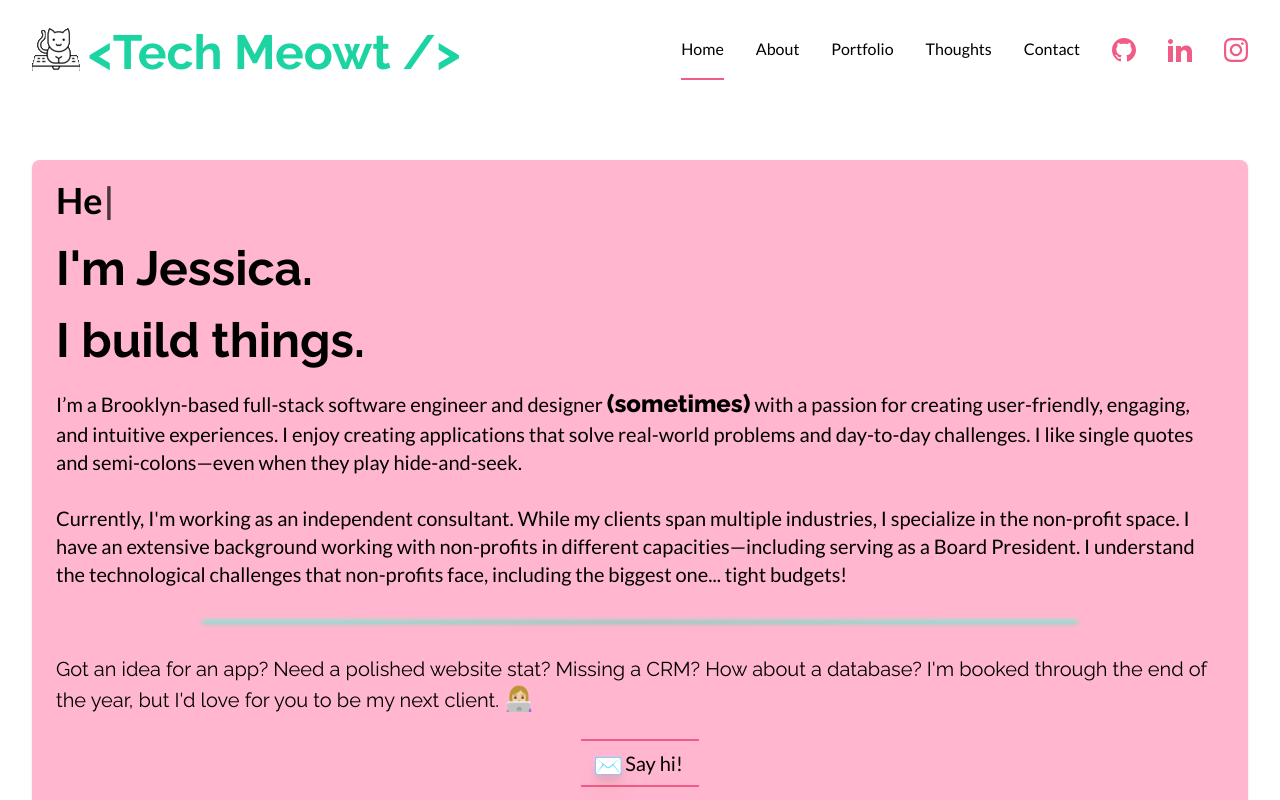
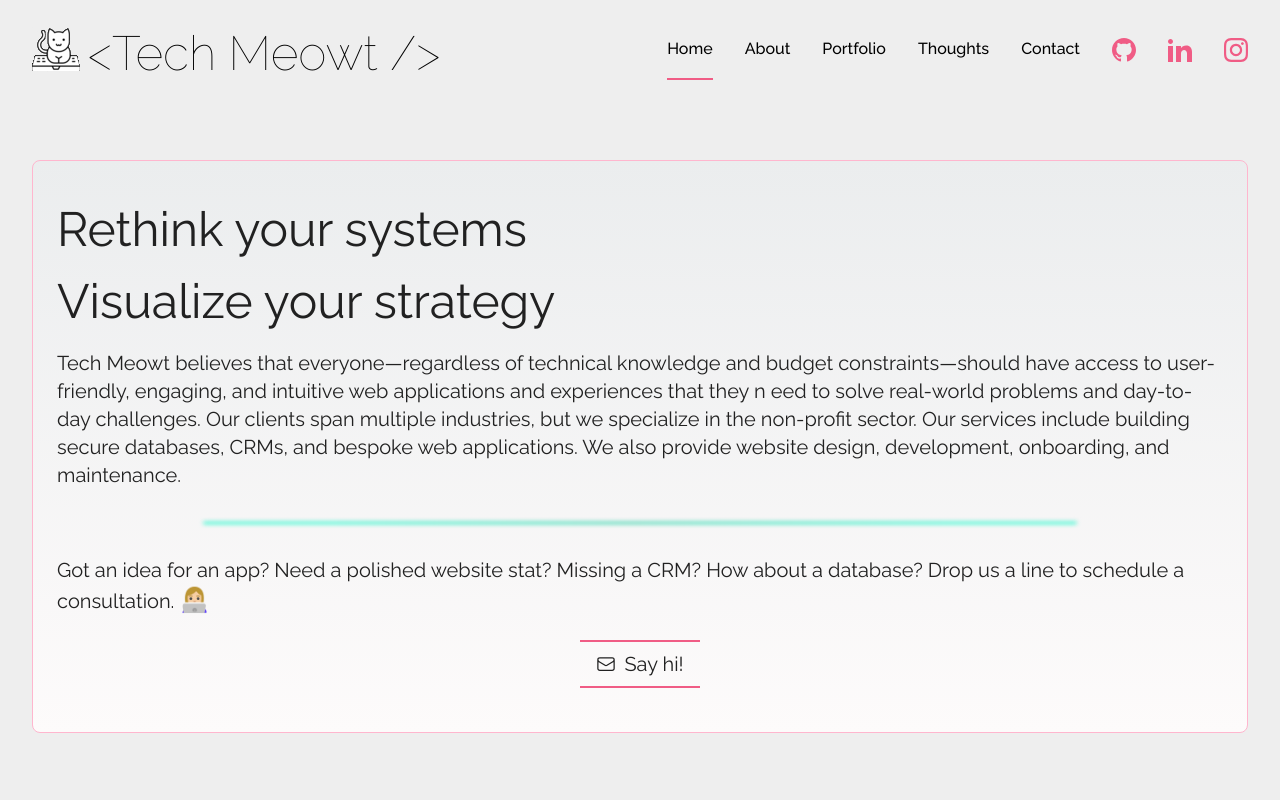
Before and after one commit to jessicagallagher/iamjessg, a Next.js app: page / in a window 1280 px wide. Shown: the top 800 px of the page. Built offline with nearby package versions, Linux system fonts and the light colour scheme.

Commit message:
change landing page to represent tech meowt

```diff
--- a/components/About.jsx
+++ b/components/About.jsx
@@ -32,7 +32,7 @@ export default function About() {
         <div className='flex w-full justify-start items-center py-3'>
           <div className='border rounded-xl shadow rounded w-full p-3 mt-3'>
             <h1 className='text-2xl font-bold'>About</h1>
-            <div className='font-raleway text-lg py-4'>
+            <div className=' text-lg py-4'>
               <p>
                 Originally from South Louisiana, I have a B.S. in marketing from
                 LSU (Geaux Tigers!). Prior to software engineering, I worked as
@@ -52,15 +52,15 @@ export default function About() {
               </p>
             </div>
             <h1 className='text-2xl font-bold'>Interests + Hobbies</h1>
-            <div className='font-raleway text-lg py-4'>
-              <ul className='grid grid-cols-1 sm:grid-cols-2 gap-y-6 font-semibold font-lato'>
+            <div className=' text-lg py-4'>
+              <ul className='grid grid-cols-1 sm:grid-cols-2 gap-y-6 font-semibold '>
                 <Running />
                 <Reading />
                 <Coding />
                 <Cats />
               </ul>
             </div>
-            <div className='font-raleway text-base font-semibold text-pinkDefault py-4'>
+            <div className=' text-base font-semibold text-pinkDefault py-4'>
               <p>*Did I mention that I'm a runner?</p>
               <p>
                 *Did I mention that I'm probably Next.js' and Tailwind's biggest
--- a/components/Cats.jsx
+++ b/components/Cats.jsx
@@ -32,15 +32,15 @@ export default function Cats() {
   ];
 
   return (
-    <dt className='font-semibold font-lato'>
+    <dt className='font-semibold '>
       My Two Cats
-      <div className='font-raleway font-normal py-2'>
+      <div className=' font-normal py-2'>
         Meet Wiz Khatlifa and Max Just Max
       </div>
       {books.map((book) => (
         <li
           key={book.id}
-          className='font-raleway hover:text-pinkDefault list-none list-outside even:text-greenDefault odd:text-pinkDefault font-semibold'
+          className=' hover:text-pinkDefault list-none list-outside even:text-greenDefault odd:text-pinkDefault font-semibold'
         >
           <a href={book.bookHref} target='blank' className='italic'>
             {book.bookName}{' '}
--- a/components/CurrentProjects.jsx
+++ b/components/CurrentProjects.jsx
@@ -42,13 +42,13 @@ export default function CurrentProjects() {
   getDb();
 
   return (
-    <dt className='font-semibold font-lato'>
+    <dt className='font-semibold '>
       Current Projects
-      <div className='font-raleway font-normal py-2'>What I'm Working On:</div>
+      <div className=' font-normal py-2'>What I'm Working On:</div>
       {projects.map((project) => (
         <li
           key={project.id}
-          className='font-raleway list-none list-outside even:text-greenDefault odd:text-pinkDefault font-semibold'
+          className=' list-none list-outside even:text-greenDefault odd:text-pinkDefault font-semibold'
         >
           <a href={project.projectRepoUrl} target='blank'>
             {project.projectName}
--- a/components/Footer.jsx
+++ b/components/Footer.jsx
@@ -49,7 +49,7 @@ export default function Footer() {
   }, []);
 
   return (
-    <footer className='bg-white'>
+    <footer className='bg-lightGrey'>
       <div className='max-w-full mx-auto py-12 px-4 overflow-hidden sm:px-6 lg:px-8'>
         <nav
           className='-mx-5 -my-2 flex flex-wrap justify-center'
@@ -58,7 +58,7 @@ export default function Footer() {
           {navigation.main.map((item) => (
             <div key={item.name} className='px-5 py-2'>
               <Link href={item.href}>
-                <a className='font-lato text-black-900 hover:text-greenDefault'>
+                <a className=' text-softBlack-900 hover:text-greenDefault'>
                   {item.name}
                 </a>
               </Link>
@@ -71,7 +71,7 @@ export default function Footer() {
               <a
                 target='_blank'
                 rel='noopener'
-                className='font-lato text-black-900 hover:text-greenDefault'
+                className=' text-softBlack-900 hover:text-greenDefault'
               >
                 <span className='sr-only'>{item.name}</span>
                 <item.icon className='h-6 w-6' aria-hidden='true' />
@@ -79,8 +79,8 @@ export default function Footer() {
             </Link>
           ))}
         </div>
-        <p className='mt-8 text-center font-lato text-black-900'>
-          &copy; {date} Tech Meowt. All rights reserved.
+        <p className='mt-8 text-center  text-softBlack-900'>
+          &copy; {date} Tech Meowt, LLC. All rights reserved.
         </p>
       </div>
     </footer>
--- a/components/HomePage.jsx
+++ b/components/HomePage.jsx
@@ -1,27 +1,34 @@
-import Typewriter from 'typewriter-effect';
+import { EnvelopeIcon } from '@heroicons/react/24/outline'
 
 export default function HomePage() {
+
   return (
     <div className='max-w-full mx-auto px-4 sm:px-6 lg:px-8 mt-4'>
-      <div className='bg-pinkLight overflow-hidden shadow rounded-lg mt-10 lg:mt-20 z-20'>
+      <div className='overflow-hidden border border-pinkLight rounded-lg mt-10 lg:mt-20 z-20 mb-6 shadow-pinkDefault grey-gradient'>
         <div className='px-6 py-5'>
-          <h1 className='font-bold text-black text-2xl sm:text-3xl lg:text-4xl'>
-            <Typewriter
-              options={{
-                strings: ['Hello, world!'],
-                autoStart: true,
-                loop: true,
-              }}
-            />
+          <h1 className='text-softBlack text-4xl sm:text-5xl mt-3 sm:mt-6'>
+
+Rethink your systems
           </h1>
-          <div className='font-raleway font-bold text-black text-4xl sm:text-5xl mt-3 sm:mt-6'>
-            <h1>I'm Jessica.</h1>
-            <h1 className='mt-3 sm:mt-6'>I build things.</h1>
-          </div>
-          <div className='text-black text-md sm:text-lg lg:text-xl mt-3 sm:mt-6'>
+          <h1 className='text-softBlack text-4xl sm:text-5xl mt-3 sm:mt-6'>
+              Visualize your strategy
+
+          </h1>
+          <div className='text-softBlack text-md sm:text-lg lg:text-xl mt-3 sm:mt-6'>
             <p>
-              I’m a Brooklyn-based full-stack software engineer and designer{' '}
-              <span className='font-raleway text-xl lg:text-2xl font-extrabold'>
+              Tech Meowt believes that everyone—regardless of technical
+              knowledge and budget constraints—should have access to
+              user-friendly, engaging, and intuitive web applications and
+              experiences that they n eed to solve real-world problems and
+              day-to-day challenges. Our clients span multiple industries, but
+              we specialize in the non-profit sector. Our services include
+              building secure databases, CRMs, and bespoke web applications. We
+              also provide website design, development, onboarding, and
+              maintenance.
+            </p>
+            {/* <p>
+              I'm a Brooklyn-based full-stack software engineer and designer{' '}
+              <span className=' text-xl lg:text-2xl font-extrabold'>
                 (sometimes)
               </span>{' '}
               with a passion for creating user-friendly, engaging, and intuitive
@@ -37,12 +44,12 @@ export default function HomePage() {
               different capacities—including serving as a Board President. I
               understand the technological challenges that non-profits face,
               including the biggest one... tight budgets!
-            </p>
+            </p> */}
             <hr className='my-3 sm:my-6 lg:my-8 mx-auto' />
-            <p className='font-raleway'>
+            <p>
               Got an idea for an app? Need a polished website stat? Missing a
-              CRM? How about a database? I'm booked through the end of the year,
-              but I'd love for you to be my next client.{' '}
+              CRM? How about a database? Drop us a line to schedule a
+              consultation.{' '}
               <span className='text-xl sm:text-2xl filter brightness-110'>
                 👩🏼‍💻
               </span>
@@ -50,12 +57,12 @@ export default function HomePage() {
             <div className='text-center text-md mb-2 sm:mb-4 lg:mb-6 mt-4 sm:mt-6'>
               <button
                 type='button'
-                className='inline-flex items-center px-4 py-2 text-black bg-transparent border-t-2 border-b-2 border-pinkDefault hover:border-greenDefault hover:tracking-extraWide'
+                className='inline-flex items-center px-4 py-2 text-softBlack bg-transparent border-t-2 border-b-2 border-pinkDefault hover:border-greenDefault hover:tracking-extraWide'
               >
-                <div className='-ml-1 mr-3 -mt-1 sm:-mt-2 h-5 w-5 text-xl sm:text-2xl z-50 filter contrast-125 drop-shadow-xl'>
-                  ✉️
+                <div className='mr-2 h-5 w-5'>
+                  <EnvelopeIcon />
                 </div>
-                Say hi!
+                <div>Say hi!</div>
               </button>
             </div>
           </div>
--- a/components/NavBar.jsx
+++ b/components/NavBar.jsx
@@ -1,4 +1,4 @@
-import img from '../public/favicon.png'
+import img from '../public/favicon.png';
 import Link from 'next/link';
 import router, { useRouter } from 'next/router';
 import Image from 'next/image';
@@ -37,7 +37,7 @@ export default function NavBar() {
 
   const props = useSpring({ xys, config });
   return (
-    <Disclosure as='nav' className='bg-white'>
+    <Disclosure as='nav' className='bg-lightGrey'>
       {({ open }) => (
         <>
           <div className='max-w-full mx-auto px-4 px-6 lg:px-8 mt-4'>
@@ -58,9 +58,9 @@ export default function NavBar() {
                     <Link href='/'>
                       <a className='flex flex-row items-center justify-center mt-2'>
                         <span className='mr-2'>
-                          <Image src={img} />
+                          <Image src={img} height={48} width={48}/>
                         </span>
-                        <h1 className='font-raleway text-3xl sm:text-2xl lg:text-5xl text-greenDefault font-bold'>
+                        <h1 className=' font-thin text-3xl sm:text-2xl lg:text-5xl font-bold'>
                           &lt;Tech Meowt /&gt;
                         </h1>
                       </a>
@@ -73,8 +73,8 @@ export default function NavBar() {
                   <a
                     className={
                       router.pathname == '/'
-                        ? 'border-pinkDefault text-black-900 hover:border-pinkLight inline-flex items-center pt-1 border-b-2 text-md font-medium'
-                        : 'border-transparent text-black-900 hover:border-pinkLight inline-flex items-center pt-1 border-b-2 text-md font-medium'
+                        ? 'border-pinkDefault text-softBlack-900 hover:border-pinkLight inline-flex items-center pt-1 border-b-2 text-md font-medium'
+                        : 'border-transparent text-softBlack-900 hover:border-pinkLight inline-flex items-center pt-1 border-b-2 text-md font-medium'
                     }
                   >
                     Home
@@ -84,8 +84,8 @@ export default function NavBar() {
                   <a
                     className={
                       router.pathname == '/about'
-                        ? 'border-pinkDefault text-black-900 hover:border-pinkLight inline-flex items-center pt-1 border-b-2 text-md font-medium'
-                        : 'border-transparent text-black-900 hover:border-pinkLight inline-flex items-center pt-1 border-b-2 text-md font-medium'
+                        ? 'border-pinkDefault text-softBlack-900 hover:border-pinkLight inline-flex items-center pt-1 border-b-2 text-md font-medium'
+                        : 'border-transparent text-softBlack-900 hover:border-pinkLight inline-flex items-center pt-1 border-b-2 text-md font-medium'
                     }
                   >
                     About
@@ -95,20 +95,20 @@ export default function NavBar() {
                   <a
                     className={
                       router.pathname == '/portfolio'
-                        ? 'border-pinkDefault text-black-900 hover:border-pinkLight inline-flex items-center pt-1 border-b-2 text-md font-medium'
-                        : 'border-transparent text-black-900 hover:border-pinkLight inline-flex items-center pt-1 border-b-2 text-md font-medium'
+                        ? 'border-pinkDefault text-softBlack-900 hover:border-pinkLight inline-flex items-center pt-1 border-b-2 text-md font-medium'
+                        : 'border-transparent text-softBlack-900 hover:border-pinkLight inline-flex items-center pt-1 border-b-2 text-md font-medium'
                     }
                   >
                     Portfolio
                   </a>
                 </Link>
                 <Link href='#'>
-                  <a className='border-transparent text-black-900 hover:border-pinkLight inline-flex items-center pt-1 border-b-2 text-md font-medium'>
+                  <a className='border-transparent text-softBlack-900 hover:border-pinkLight inline-flex items-center pt-1 border-b-2 text-md font-medium'>
                     Thoughts
                   </a>
                 </Link>
                 <Link href='#'>
-                  <a className='border-transparent text-black-900 hover:border-pinkLight inline-flex items-center pt-1 border-b-2 text-md font-medium'>
+                  <a className='border-transparent text-softBlack-900 hover:border-pinkLight inline-flex items-center pt-1 border-b-2 text-md font-medium'>
                     Contact
                   </a>
                 </Link>
@@ -172,7 +172,7 @@ export default function NavBar() {
               </div>
               <div className='-mr-2 flex items-center sm:hidden'>
                 {/* Mobile menu button */}
-                <Disclosure.Button className='inline-flex items-center justify-center p-2 rounded-md text-black-400 hover:text-black-500 hover:bg-gray-100 focus:outline-none focus:ring-2 focus:ring-inset focus:ring-greenDefault'>
+                <Disclosure.Button className='inline-flex items-center justify-center p-2 rounded-md text-softBlack-400 hover:text-softBlack-500 hover:bg-gray-100 focus:outline-none focus:ring-2 focus:ring-inset focus:ring-greenDefault'>
                   <span className='sr-only'>Open main menu</span>
                   {open ? (
                     <XMarkIcon className='block h-6 w-6' aria-hidden='true' />
@@ -190,8 +190,8 @@ export default function NavBar() {
                 <a
                   className={
                     router.pathname == '/'
-                      ? 'border-pinkDefault text-black-900 block pl-3 pr-4 py-2 border-l-4 text-md font-medium'
-                      : 'border-transparent text-black-900 hover:border-pinkLight block pl-3 pr-4 py-2 border-l-4 text-md font-medium'
+                      ? 'border-pinkDefault text-softBlack-900 block pl-3 pr-4 py-2 border-l-4 text-md font-medium'
+                      : 'border-transparent text-softBlack-900 hover:border-pinkLight block pl-3 pr-4 py-2 border-l-4 text-md font-medium'
                   }
                 >
                   Home
@@ -201,8 +201,8 @@ export default function NavBar() {
                 <a
                   className={
                     router.pathname == '/about'
-                      ? 'border-pinkDefault text-black-900 block pl-3 pr-4 py-2 border-l-4 text-md font-medium'
-                      : 'border-transparent text-black-900 hover:border-pinkLight block pl-3 pr-4 py-2 border-l-4 text-md font-medium'
+                      ? 'border-pinkDefault text-softBlack-900 block pl-3 pr-4 py-2 border-l-4 text-md font-medium'
+                      : 'border-transparent text-softBlack-900 hover:border-pinkLight block pl-3 pr-4 py-2 border-l-4 text-md font-medium'
                   }
                 >
                   About
@@ -212,20 +212,20 @@ export default function NavBar() {
                 <a
                   className={
                     router.pathname == '/portfolio'
-                      ? 'border-pinkDefault text-black-900 block pl-3 pr-4 py-2 border-l-4 text-md font-medium'
-                      : 'border-transparent text-black-900 hover:border-pinkLight block pl-3 pr-4 py-2 border-l-4 text-md font-medium'
+                      ? 'border-pinkDefault text-softBlack-900 block pl-3 pr-4 py-2 border-l-4 text-md font-medium'
+                      : 'border-transparent text-softBlack-900 hover:border-pinkLight block pl-3 pr-4 py-2 border-l-4 text-md font-medium'
                   }
                 >
                   Portfolio
                 </a>
               </Link>
               <Link href='#'>
-                <a className='border-transparent text-black-900 hover:border-pinkLight block pl-3 pr-4 py-2 border-l-4 text-md font-medium'>
+                <a className='border-transparent text-softBlack-900 hover:border-pinkLight block pl-3 pr-4 py-2 border-l-4 text-md font-medium'>
                   Thoughts
                 </a>
               </Link>
               <Link href='#'>
-                <a className='border-transparent text-black-900 hover:border-pinkLight block pl-3 pr-4 py-2 border-l-4 text-md font-medium'>
+                <a className='border-transparent text-softBlack-900 hover:border-pinkLight block pl-3 pr-4 py-2 border-l-4 text-md font-medium'>
                   Contact
                 </a>
               </Link>
--- a/components/Reading.jsx
+++ b/components/Reading.jsx
@@ -32,15 +32,13 @@ export default function Reading() {
   ];
 
   return (
-    <dt className='font-semibold font-lato'>
+    <dt className='font-semibold '>
       Books
-      <div className='font-raleway font-normal py-2'>
-        What I'm Reading This Year:
-      </div>
+      <div className=' font-normal py-2'>What I'm Reading This Year:</div>
       {books.map((book) => (
         <li
           key={book.id}
-          className='font-raleway hover:text-pinkDefault list-none list-outside even:text-greenDefault odd:text-pinkDefault font-semibold'
+          className=' hover:text-pinkDefault list-none list-outside even:text-greenDefault odd:text-pinkDefault font-semibold'
         >
           <a href={book.bookHref} target='blank' className='italic'>
             {book.bookName}{' '}
--- a/components/Running.jsx
+++ b/components/Running.jsx
@@ -23,15 +23,13 @@ export default function Running() {
   ];
 
   return (
-    <dt className='font-semibold font-lato'>
+    <dt className='font-semibold '>
       Running
-      <div className='font-raleway font-normal py-2'>
-        What I'm Training For:
-      </div>
+      <div className=' font-normal py-2'>What I'm Training For:</div>
       {running.map((run) => (
         <li
           key={run.id}
-          className='font-raleway list-none list-outside even:text-greenDefault odd:text-pinkDefault font-semibold'
+          className=' list-none list-outside even:text-greenDefault odd:text-pinkDefault font-semibold'
         >
           <a href={run.raceHref}>{run.raceName}</a>
         </li>
--- a/package.json
+++ b/package.json
@@ -13,8 +13,7 @@
     "@react-spring/web": "^9.5.2",
     "next": "^12.2.5",
     "react": "^18.2.0",
-    "react-dom": "^18.2.0",
-    "typewriter-effect": "^2.19.0"
+    "react-dom": "^18.2.0"
   },
   "devDependencies": {
     "@tailwindcss/aspect-ratio": "^0.4.2",
--- a/styles/globals.css
+++ b/styles/globals.css
@@ -1,4 +1,3 @@
-@import url('https://fonts.googleapis.com/css2?family=Lato:wght@300;400;700;900&display=swap');
 @import url('https://fonts.googleapis.com/css2?family=Raleway:wght@100;200;300;400;500;600;700;800;900&display=swap');
 @tailwind base;
 @tailwind components;
@@ -8,8 +7,8 @@ html,
 body {
   padding: 0;
   margin: 0;
-  @apply bg-white;
-  @apply font-lato;
+  @apply bg-lightGrey;
+  @apply font-raleway;
 }
 
 a {
@@ -43,10 +42,8 @@ hr {
   font-weight: 600;
 }
 
-.text-gradient {
-  background-image: linear-gradient(to left, violet, indigo, blue, green, yellow, orange, red);
-  -webkit-background-clip: text;
-  color: transparent;
+.grey-gradient {
+  background-image: linear-gradient(to top, #fdfbfb 0%, #ebedee 100%);
 }
 
 /* media queries */
--- a/tailwind.config.js
+++ b/tailwind.config.js
@@ -10,10 +10,11 @@ module.exports = {
         greenLight: '#03ffc8',
         pinkDefault: '#f05c85',
         pinkLight: '#ffb6ce',
+        softBlack: '#212121',
+        lightGrey: '#eeeeee',
       },
       fontFamily: {
         raleway: ['Raleway', 'sans-serif'],
-        lato: ['Lato', 'sans-serif'],
       },
       letterSpacing: {
         extraWide: '0.75rem',
```
Also changed, not shown: public/favicon-no-bg.png (added), 1 other file (tests, documents, lock files or other folders).
